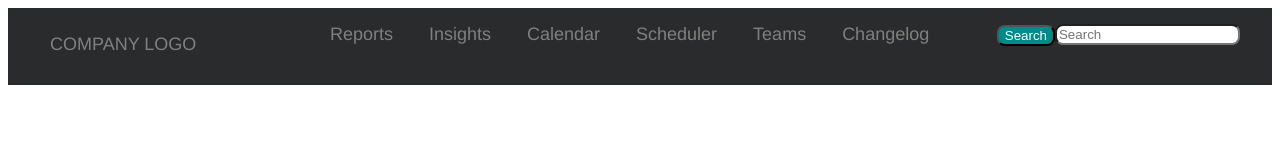
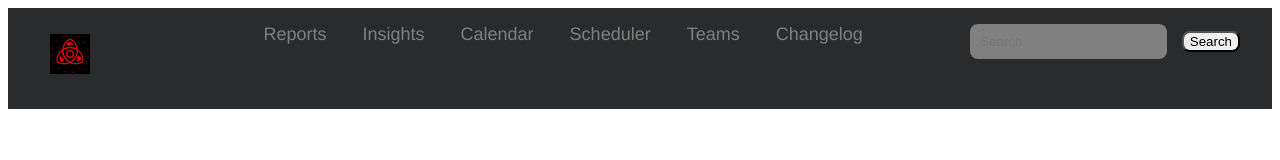
Before and after one commit to mary-doria/Parcial2DesarrolloWeb, a plain HTML site: page index.html in a window 1280 px wide. Drawn offline with Linux system fonts and the light colour scheme.

Commit message:
Logo agregado

```diff
--- a/index.html
+++ b/index.html
@@ -10,7 +10,7 @@
 <body>
     <header>
       <nav>
-        <a class="brand" href="#">COMPANY LOGO</a>
+        <a href="#"><img src="logo.png" class="logo"></a>
         <ul>
           <li class="">
             <a class="" href="#">Reports</a>
@@ -33,14 +33,10 @@
         </ul>
 
         <form>
-          <input type="search" class="right text" placeholder="Search" aria-label="Search">
+          <input type="search" class="text" placeholder="Search" aria-label="Search">
           <input type="submit" value="Search" class="search">
         </form>
-
       </nav>
-
-
-
     </header>
 </body>
 </html>
--- a/style.css
+++ b/style.css
@@ -43,10 +43,25 @@ nav {
 input {
     border-radius: 8px;
 }
-input.search {
-    background-color: darkcyan;
+input[type="search"] {
+    border: none;
+    background-color: grey;
     color: white;
+    border-radius: 8px;
+    padding: 10px;
+    align-self: flex-start;
+    margin-right: 10px;
 }
-input.search:hover {
+
+input[type="search"]:hover {
     cursor: pointer;
 }
+
+
+.right {
+    align-self: flex-start;
+}
+.logo {
+    height: 40px;
+    width: auto;
+}
```
Also changed, not shown: logo.png (added).
